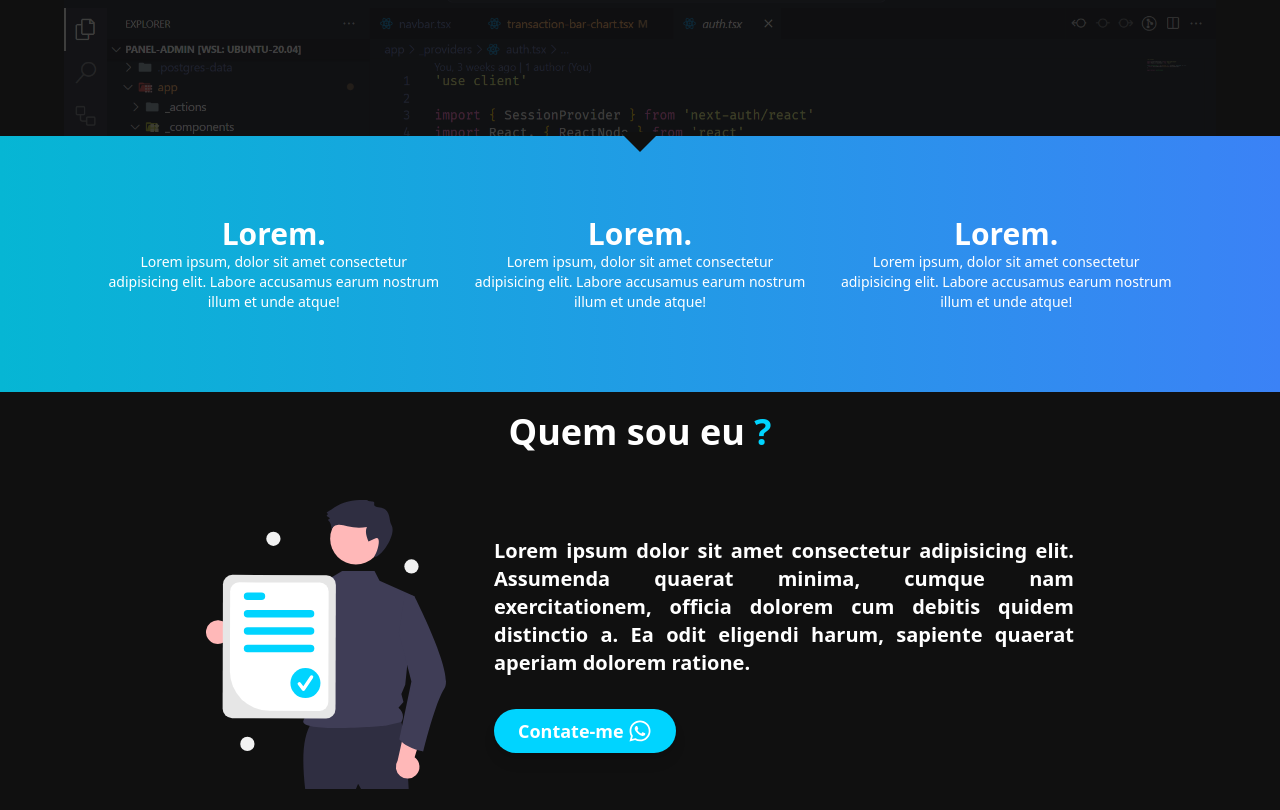
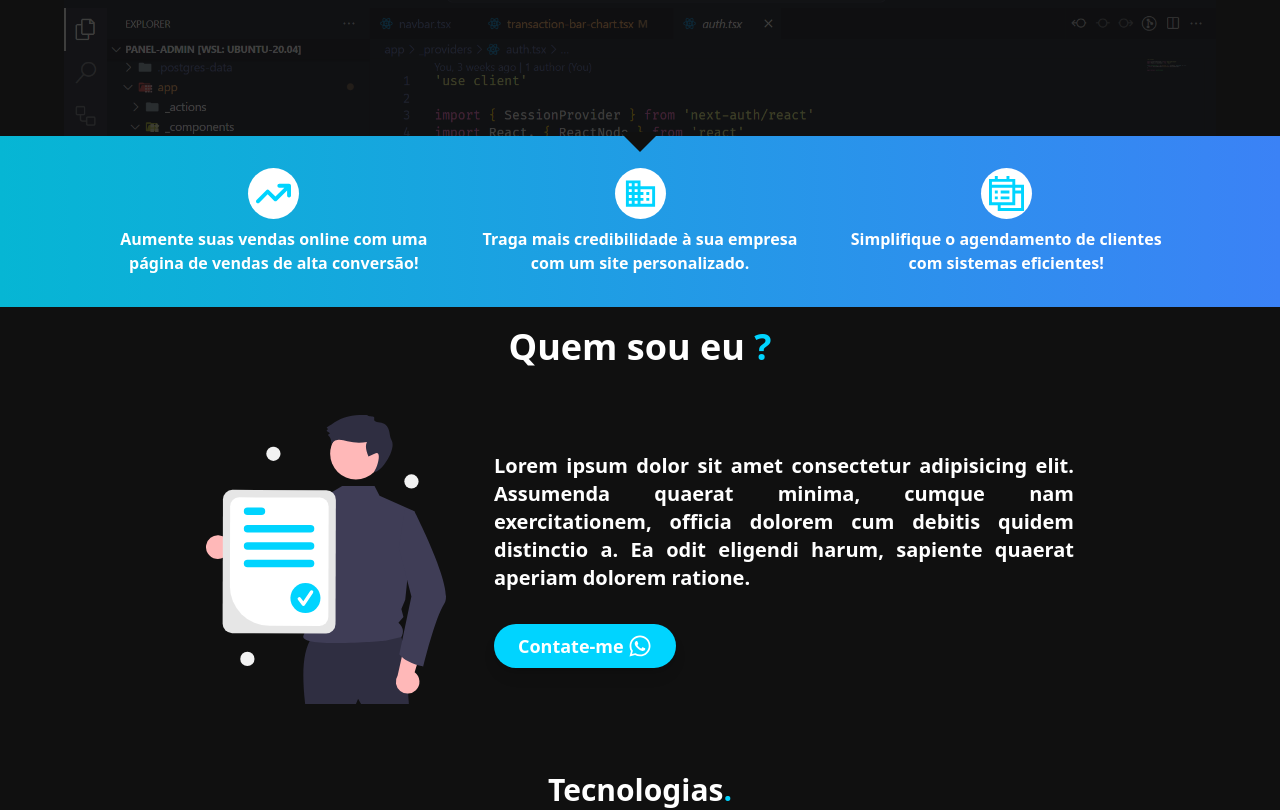
Before and after one commit to diogofernandoj/portfolio, a React (Vite) app: page / in a window 1280 px wide. Shown: the part 824-1634 px from the top of the page. Built offline with nearby package versions, Linux system fonts and the light colour scheme; a web font is replaced by a local one.

Commit message:
feat: add FeaturesSection

```diff
--- a/src/App.tsx
+++ b/src/App.tsx
@@ -4,6 +4,7 @@ import BenefitsSection from "./benefits/BenefitsSection";
 import BackgroundHome from "./components/BackgroundHome";
 import AboutSection from "./about/AboutSection";
 import SkillsSection from "./skills/SkillsSection";
+import FeaturesSection from "./features/FeaturesSection";
 
 const App = () => {
   return (
@@ -11,9 +12,10 @@ const App = () => {
       <Navbar />
       <HomeSection />
       <BackgroundHome />
-      <BenefitsSection />
+      <FeaturesSection />
       <AboutSection />
       <SkillsSection />
+      <BenefitsSection />
     </div>
   );
 };
--- /dev/null
+++ b/src/features/FeaturesSection.tsx
@@ -0,0 +1,43 @@
+import { FaArrowTrendUp } from "react-icons/fa6";
+import { GrSchedules } from "react-icons/gr";
+import { MdOutlineBusiness } from "react-icons/md";
+
+const FeaturesSection = () => {
+  return (
+    <div
+      id="benefits"
+      className="relative flex justify-center items-center bg-gradient-to-r from-cyan-500 to-blue-500"
+    >
+      <div className="absolute -top-1 left-1/2 transform -translate-x-1/2 w-0 h-0 border-l-[20px] border-r-[20px] border-t-[20px] border-transparent border-t-brand-background"></div>
+      <div className="md:flex-row h-full w-10/12 mx-auto flex flex-col gap-8 py-8 items-center justify-center text-center">
+        <div className="flex flex-col gap-2 items-center flex-1">
+          <h2 className="bg-white text-brand-primary p-2 rounded-full">
+            <FaArrowTrendUp size={35} />
+          </h2>
+          <p className="font-semibold">
+            Aumente suas vendas online com uma página de vendas de alta
+            conversão!
+          </p>
+        </div>
+        <div className="flex flex-col gap-2 items-center flex-1">
+          <h2 className="bg-white text-brand-primary p-2 rounded-full">
+            <MdOutlineBusiness size={35} />
+          </h2>
+          <p className="font-semibold">
+            Traga mais credibilidade à sua empresa com um site personalizado.
+          </p>
+        </div>
+        <div className="flex flex-col gap-2 items-center flex-1">
+          <h2 className="bg-white text-brand-primary p-2 rounded-full">
+            <GrSchedules size={35} />
+          </h2>
+          <p className="font-semibold">
+            Simplifique o agendamento de clientes com sistemas eficientes!
+          </p>
+        </div>
+      </div>
+    </div>
+  );
+};
+
+export default FeaturesSection;
```
